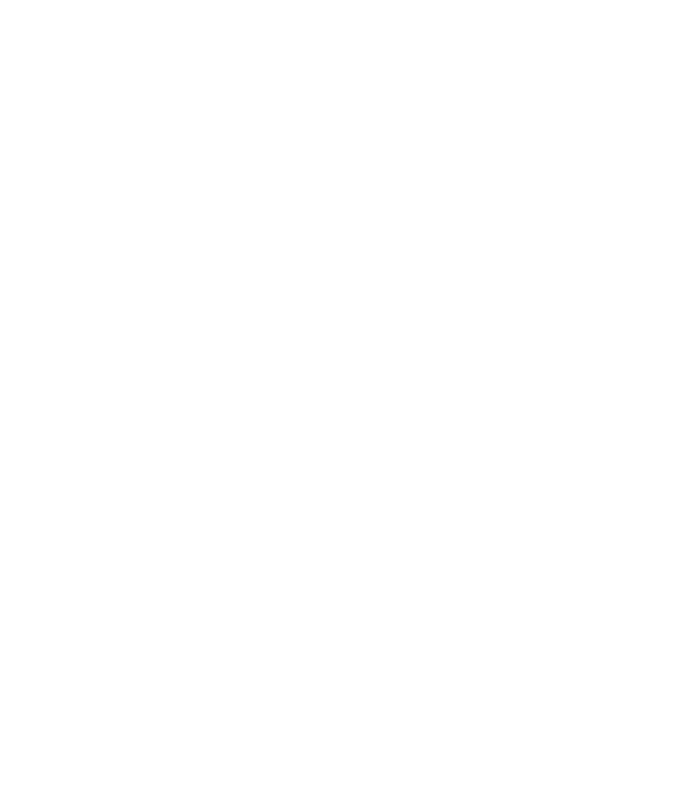
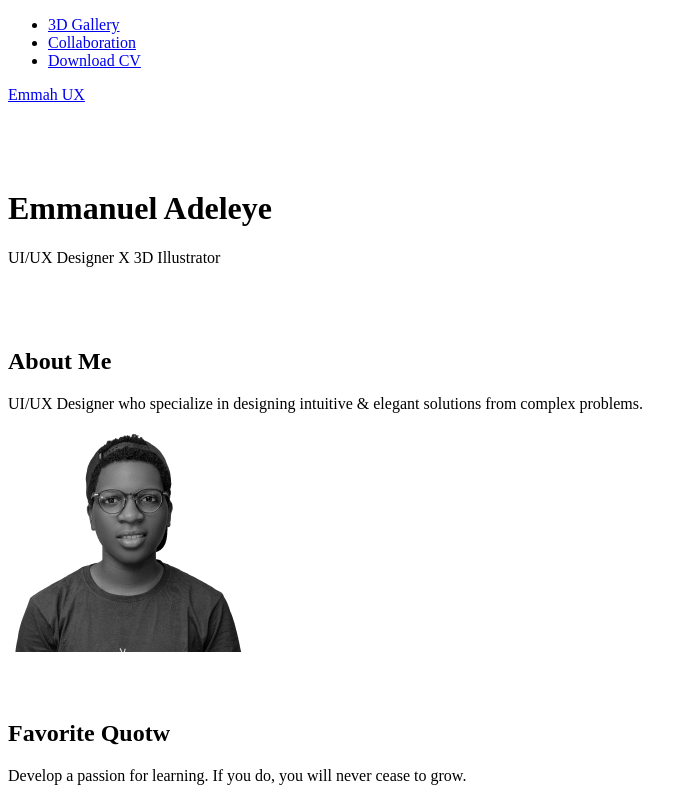
Before and after one commit to publikphigor/Emmanuel-Adeleye-portfolio, a plain HTML site: page index.html in a window 1280 px wide. Shown: the whole page, without its empty margins (0-697 px from the left). Drawn offline with Linux system fonts and the light colour scheme; a web font is replaced by a local one.

Commit message:
Hero Markup.

```diff
--- a/index.html
+++ b/index.html
@@ -22,5 +22,69 @@
     <!-- ==== Personal CSS ==== -->
     <link rel="stylesheet" href="css/style.css" />
   </head>
-  <body></body>
+  <body>
+    <!-- ==== header ==== -->
+    <header>
+      <nav>
+        <ul>
+          <li><a href="#">3D Gallery</a></li>
+          <li><a href="#">Collaboration</a></li>
+          <li><a href="#">Download CV</a></li>
+        </ul>
+      </nav>
+
+      <div id="logo">
+        <a href="#">Emmah UX</a>
+      </div>
+
+      <div class="nav-social-links">
+        <a href="#"><img src="assets/linkedin.svg" alt="" /></a>
+        <a href="#"><img src="assets/behance.svg" alt="" /></a>
+        <a href="#"><img src="assets/dribble.svg" alt="" /></a>
+      </div>
+    </header>
+
+    <!-- ==== hero ==== -->
+    <div class="hero">
+      <div class="name-container">
+        <div class="theme-toggle">
+          <img src="assets/theme-1.svg" alt="Theme toggle button." />
+        </div>
+        <h1 class="name">Emmanuel Adeleye</h1>
+        <p class="tagline">UI/UX Designer X 3D Illustrator</p>
+      </div>
+
+      <div class="about-section">
+        <div class="about-me">
+          <div class="as-icon user-icon">
+            <img src="assets/user.svg" alt="User icon." />
+          </div>
+          <div class="as-desc-container">
+            <h2 class="as-heading">About Me</h2>
+            <p class="as-desc">
+              UI/UX Designer who specialize in designing intuitive & elegant
+              solutions from complex problems.
+            </p>
+          </div>
+        </div>
+
+        <div class="emma-image">
+          <img src="assets/emma.png" alt="Emmanuel Adeleye" />
+        </div>
+
+        <div class="about-me">
+          <div class="as-icon quote-icon">
+            <img src="assets/quote.svg" alt="User icon." />
+          </div>
+          <div class="as-desc-container">
+            <h2 class="as-heading">Favorite Quotw</h2>
+            <p class="as-desc">
+              Develop a passion for learning. If you do, you will never cease to
+              grow.
+            </p>
+          </div>
+        </div>
+      </div>
+    </div>
+  </body>
 </html>
```
Also changed, not shown: assets/behance.svg (renamed from assets/Behance_white.svg), assets/dribble.svg (renamed from assets/Dribbble_white.svg), assets/emma.png (added), assets/linkedin.svg (renamed from assets/LinkedIN_white.svg), assets/quote.svg (renamed from assets/format_quote.svg), assets/theme-1.svg (added), assets/theme-2.svg (renamed from assets/light_mode.svg), assets/user.svg (renamed from assets/person.svg).
